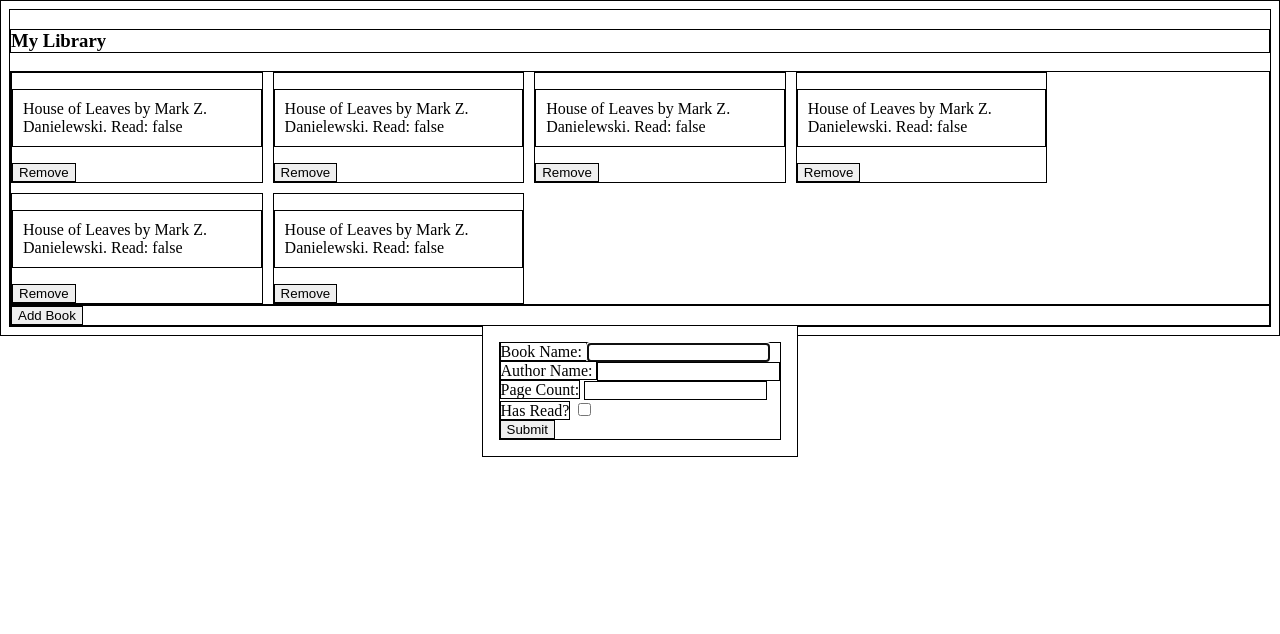
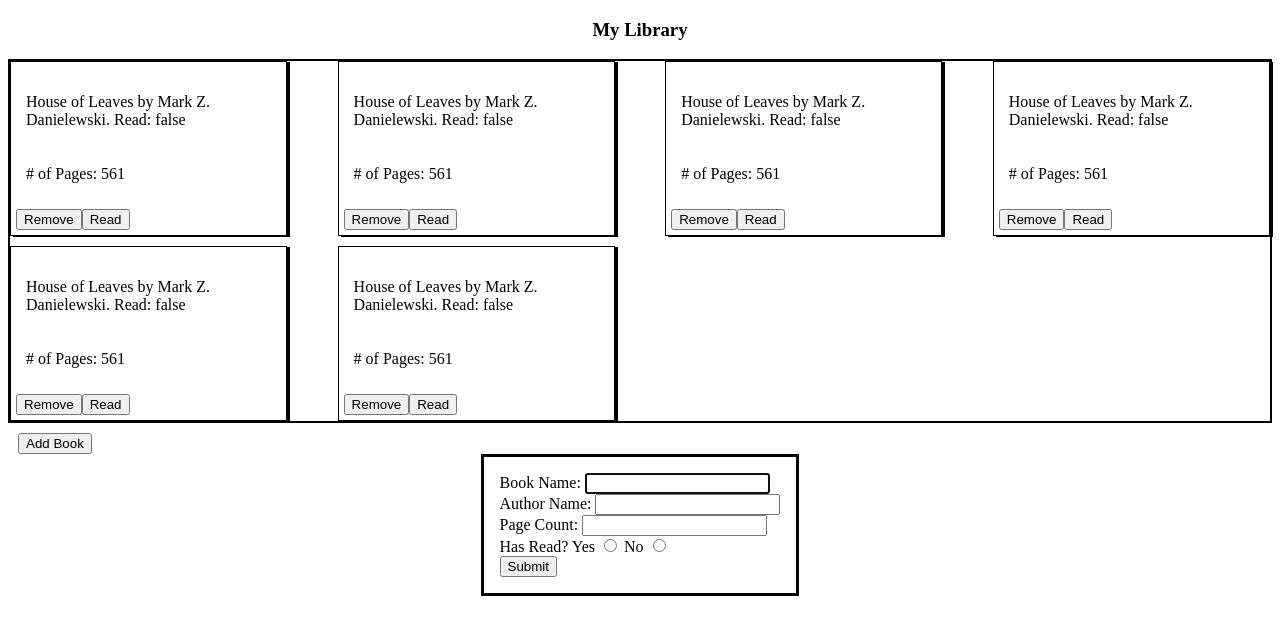
Before and after one commit to cyanryann/odin-library, a plain HTML site: page index.html in a window 1280 px wide. Both pictures are taken after a click on the button "Add Book". Drawn offline with Linux system fonts and the light colour scheme.

Commit message:
Read Button finished

```diff
--- a/index.html
+++ b/index.html
@@ -26,7 +26,10 @@
                 <input id="pcount"type="number" required>
                 <br>
                 <label>Has Read?</label>
-                <input id="hread"type="checkbox">
+                <label for="true">Yes</label>
+                <input id="hread"type="radio" name="hasRead" value="true">
+                <label for="false">No</label>
+                <input id="hread2" type="radio" name="hasRead" value="false">
                 <br>
                 <input type="submit">
             </form>
--- a/script.js
+++ b/script.js
@@ -21,12 +21,19 @@ function display() {
         newBook.id = element.id;
         const title = document.createElement('p');
         title.innerHTML = element.name + " by " + element.author + ". \n Read: " + element.hasRead;
+        const pCount = document.createElement('p');
+        pCount.textContent = "# of Pages: " + element.pages;
         const dButton = document.createElement("button");
         dButton.textContent = "Remove";
         dButton.onclick= () => deleteBook(element.id);
+        const rButton = document.createElement("button");
+        rButton.textContent = "Read";
+        rButton.onclick = () => read(element.id);
         lib.appendChild(newBook);
         newBook.appendChild(title);
+        newBook.appendChild(pCount);
         newBook.appendChild(dButton);
+        newBook.appendChild(rButton)
     });
 }
 function clear() {
@@ -37,6 +44,16 @@ function clear() {
 }
 function popUp() {
     dialog.show();
+}
+function read(id) {
+    myLibrary.forEach(element => {
+        if (element.id == id)
+        {
+            element.hasRead = true;
+        }
+    });
+    clear();
+    display();
 }
 function loadBook(event) {
     const bname = document.getElementById("bname").value;
--- a/style.css
+++ b/style.css
@@ -1,14 +1,17 @@
-* {
-    border: 1px black solid;
-}
+
 .library {
+    border: 2px black solid;
     display: grid;
-    grid-template-columns: 20% 20% 20% 20%;
+    grid-template-columns: 22% 22% 22% 22%;
+    justify-content: space-between;
     gap: 10px;
 }
 .library > div {
     width: 1fr;
     height: 2fr;
+    padding: 5px;
+    border: 1px black solid;
+    box-shadow: 3px 1px black;
 }
 .library > div > p {
     padding: 10px;
@@ -19,3 +22,9 @@ button:hover {
 button:active {
     filter: brightness(1.1);
 }
+h3 {
+    text-align: center;
+}
+.form {
+    margin: 10px;
+}
```
